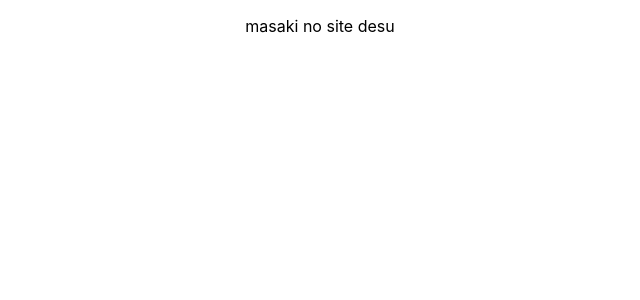
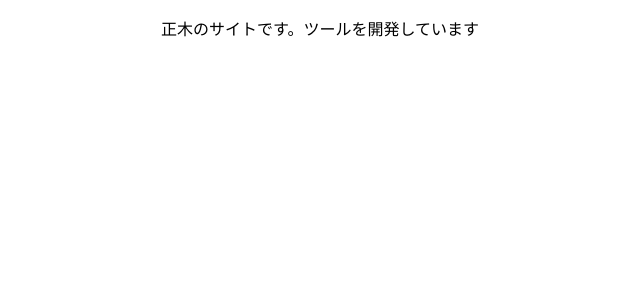
Before and after one commit to keitomasaki/netlify-rennshuu, a React (Create React App) app in the folder my-app/: page / in a window 1280 px wide. Shown: the top 300 px of the page, without its empty margins (320-960 px from the left). Built offline with nearby package versions, Linux system fonts and the light colour scheme.

Commit message:
テキストを修正しました

```diff
--- a/my-app/src/App.js
+++ b/my-app/src/App.js
@@ -4,7 +4,7 @@ import "./App.css";
 function App() {
   return (
     <div className="App">
-      <p>masaki no site desu</p>
+      <p>正木のサイトです。ツールを開発しています</p>
     </div>
   );
 }
```
Also changed, not shown: 9 other files (tests, documents, lock files or other folders).
